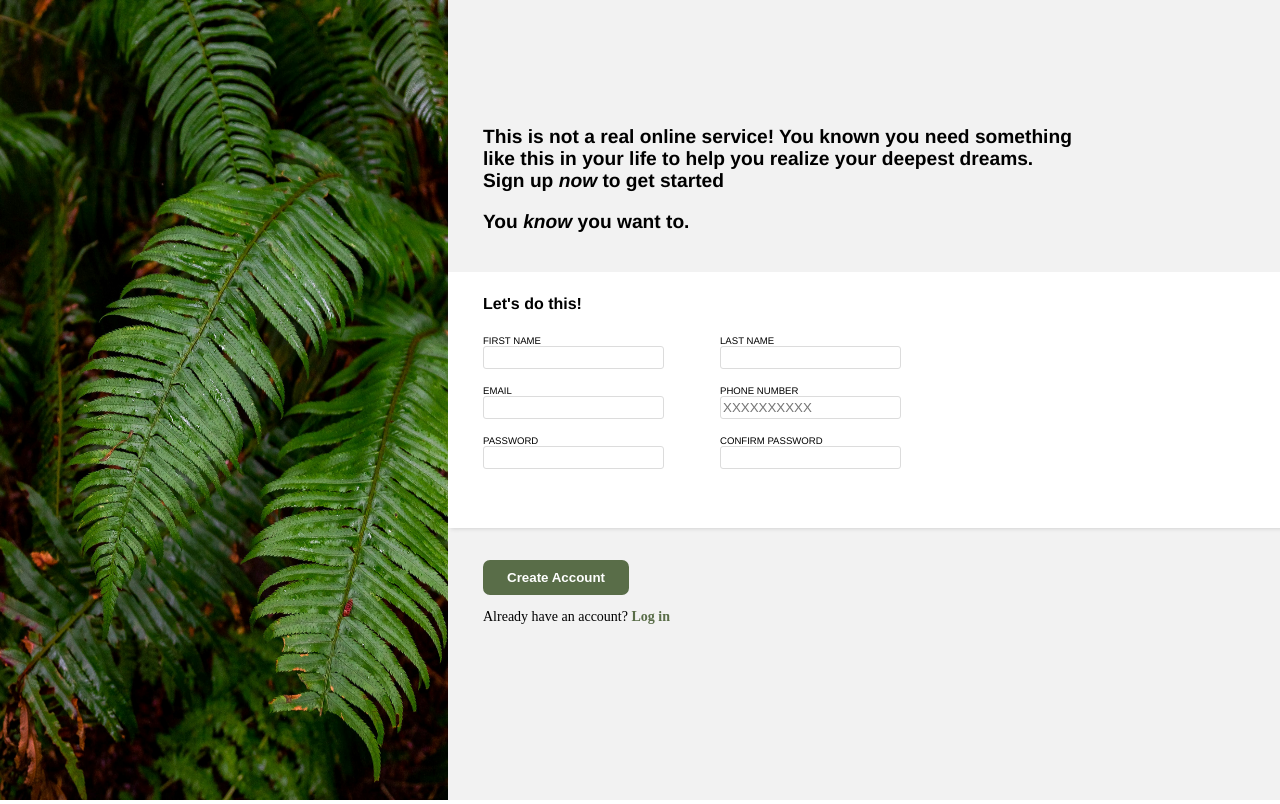
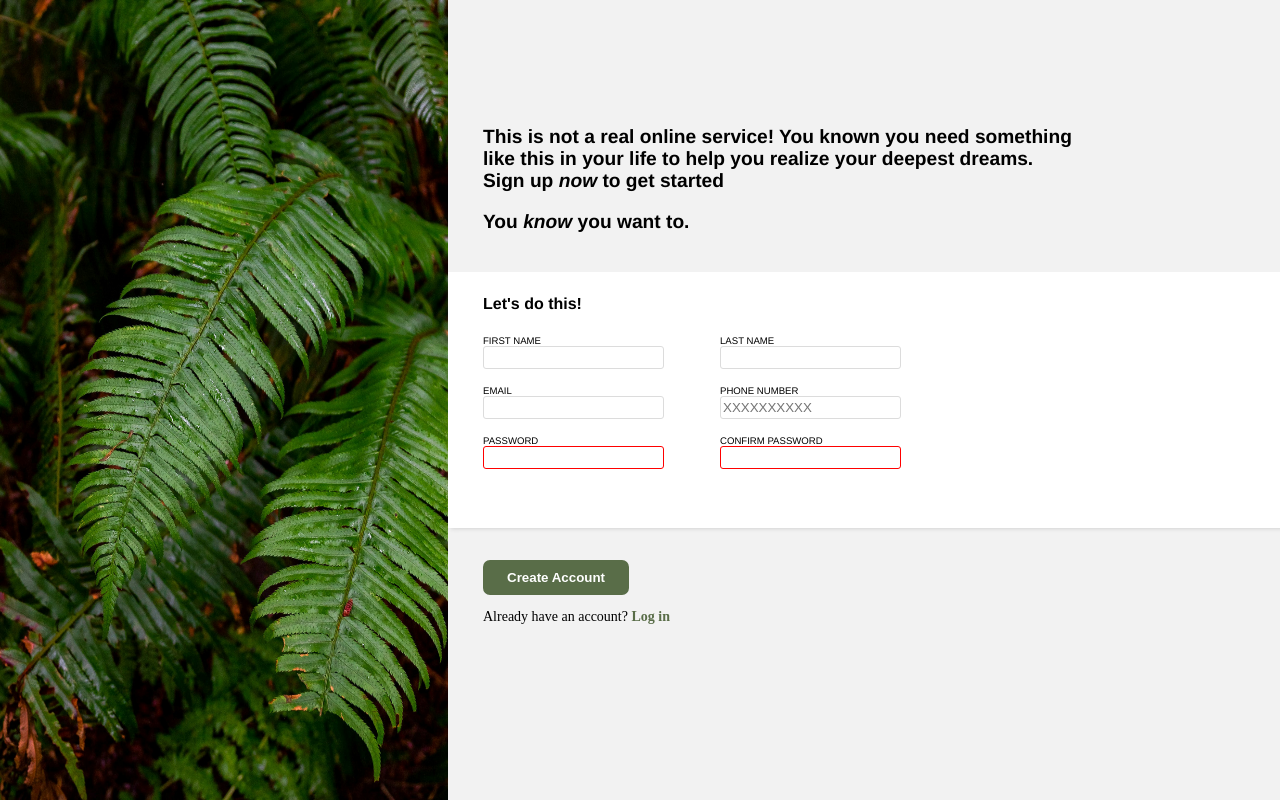
Before and after one commit to dorjeezzz/sign-up-form, a plain HTML site: page index.html in a window 1280 px wide. Shown: the top 804 px of the page. Drawn offline with Linux system fonts and the light colour scheme.

Commit message:
implemented red border color for password

```diff
--- a/index.html
+++ b/index.html
@@ -47,10 +47,10 @@
                     </div>
                     <div class="sect">
                         <label for="password">PASSWORD
-                        <input type="password" id="password" name="user_pass" required>
+                            <input type="password" id="password" name="user_pass" required>
                         </label>
                         <label for="confirm_password">CONFIRM PASSWORD
-                        <input type="password" id="confirm_password" name="user_pass2">
+                            <input type="password" id="confirm_password" name="user_pass2" required>
                         </label>
                     </div>
                 </div>
--- a/script.js
+++ b/script.js
@@ -1,4 +1,7 @@
 const submit = document.querySelector("#sub");
+const p1 = document.querySelector("#password");
+const p2 = document.querySelector("#confirm_password");
+
 submit.addEventListener("click", (e)=>{
     alert("Form Successfully Submitted!\n(note this is not a real service so nothing happened)");
 });
--- a/styles.css
+++ b/styles.css
@@ -122,6 +122,6 @@ input:focus{
     box-shadow: 1px 3px 2px -3px black;
 }
 
-/* input:invalid{
-    border: 1px solid red;
-} */
+.container > div + div + div > label>*:invalid{
+    border-color: red;
+}
```
